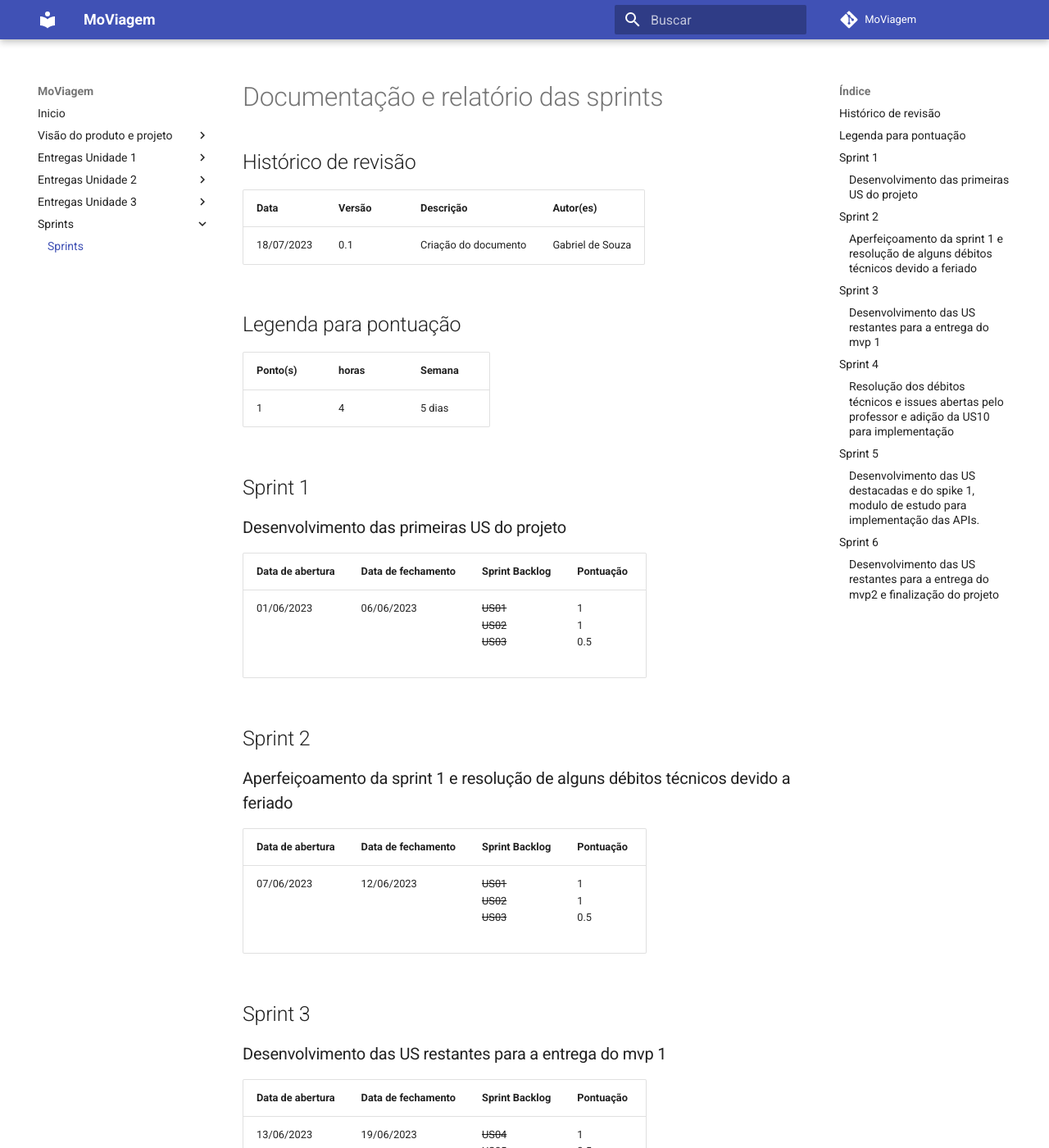
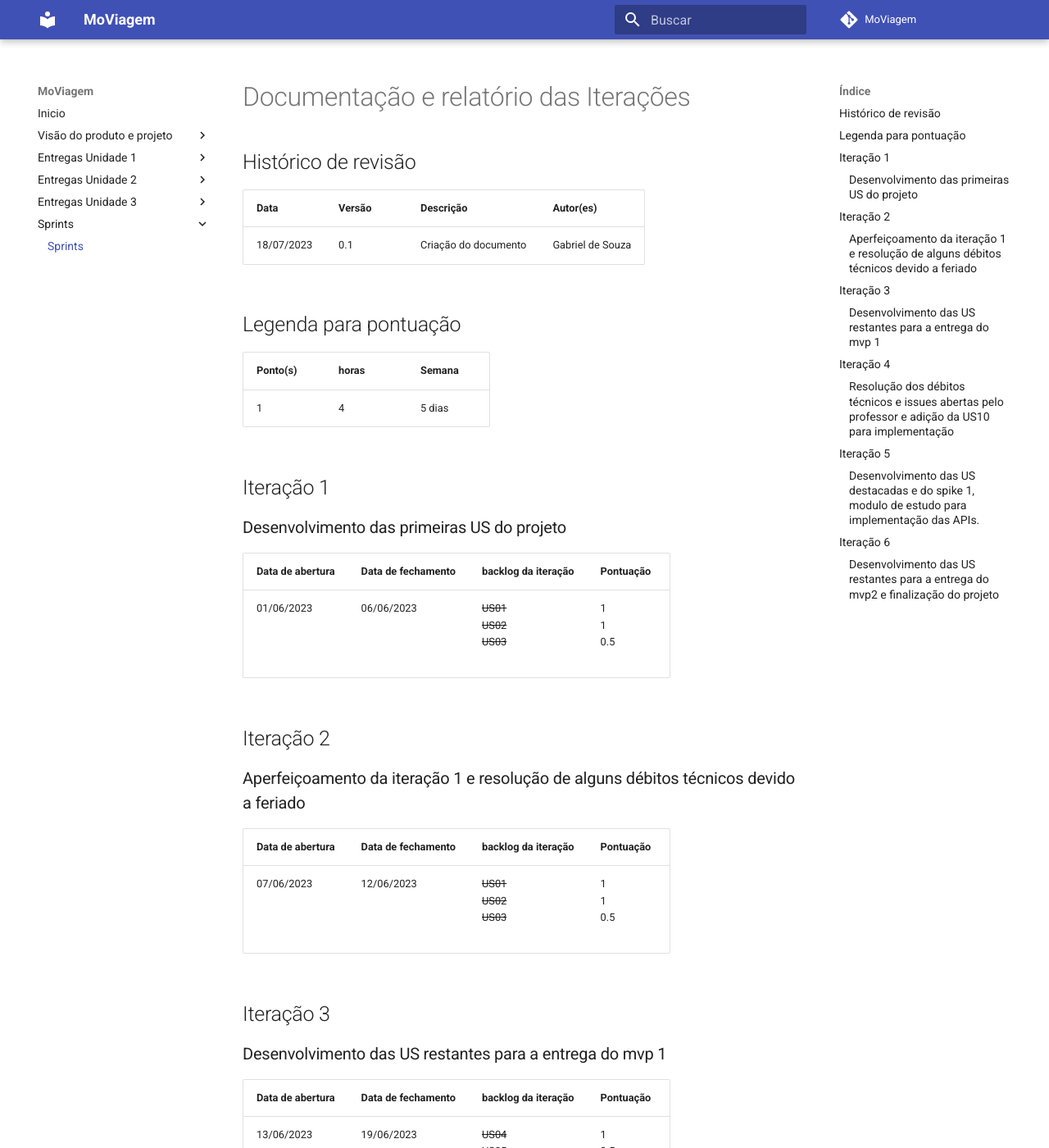
Before and after one commit to mdsreq-fga-unb/2023.1-MoViagem, an MkDocs documentation site: the page built from gitpages/docs/documentos/relato-iteracoes.md, in a window 1280 px wide and 1400 px high. Shown: the whole window at 82% size. Built offline with MkDocs 1.6.1 and Material for MkDocs 9.7.7, drawn with Linux system fonts in a browser that asks for light colours; comment, search, counter and statistics services are not loaded; some of the changed text lies outside the part shown.

Commit message:
adicionando correções

```diff
--- a/gitpages/docs/documentos/relato-sprints.md
+++ b/gitpages/docs/documentos/relato-iteracoes.md
@@ -1,4 +1,4 @@
-# Documentação e relatório das sprints
+# Documentação e relatório das Iterações
 
 ## Histórico de revisão
 
@@ -12,50 +12,50 @@
 | -------- | ----- | ------ |
 | 1        | 4     | 5 dias |
 
-## Sprint 1
+## Iteração 1
 
 ### Desenvolvimento das primeiras US do projeto
 
-| Data de abertura | Data de fechamento | Sprint Backlog                                    | Pontuação                  |
+| Data de abertura | Data de fechamento | backlog da iteração                               | Pontuação                  |
 | ---------------- | ------------------ | ------------------------------------------------- | -------------------------- |
 | 01/06/2023       | 06/06/2023         | <s>US01</s><br><s>US02</s><br><s>US03</s><br><br> | 1 <br> 1 <br> 0.5 <br><br> |
 
-## Sprint 2
+## Iteração 2
 
-### Aperfeiçoamento da sprint 1 e resolução de alguns débitos técnicos devido a feriado
+### Aperfeiçoamento da iteração 1 e resolução de alguns débitos técnicos devido a feriado
 
-| Data de abertura | Data de fechamento | Sprint Backlog                                    | Pontuação                  |
+| Data de abertura | Data de fechamento | backlog da iteração                               | Pontuação                  |
 | ---------------- | ------------------ | ------------------------------------------------- | -------------------------- |
 | 07/06/2023       | 12/06/2023         | <s>US01</s><br><s>US02</s><br><s>US03</s><br><br> | 1 <br> 1 <br> 0.5 <br><br> |
 
-## Sprint 3
+## Iteração 3
 
 ### Desenvolvimento das US restantes para a entrega do mvp 1
 
-| Data de abertura | Data de fechamento | Sprint Backlog                                                                                                                                                                 | Pontuação                                                                          |
+| Data de abertura | Data de fechamento | backlog da iteração                                                                                                                                                            | Pontuação                                                                          |
 | ---------------- | ------------------ | ------------------------------------------------------------------------------------------------------------------------------------------------------------------------------ | ---------------------------------------------------------------------------------- |
 | 13/06/2023       | 19/06/2023         | <s>US04</s><br><s>US05</s><br><s>US06</s><br> <s>US07</s><br> <s>US08</s><br> <s>US15</s> <br><s>US16</s><br> <s>US17</s> <br><s>US18</s><br> <s>US19</s><br> <s>US20</s> <br> | 1 <br> 0.5 <br> 1 <br> 0.5<br>0.5 <br>1 <br>0.5 <br>0.5 <br>0.5 <br>0.5 <br> 2<br> |
 
-## Sprint 4
+## Iteração 4
 
 ### Resolução dos débitos técnicos e issues abertas pelo professor e adição da US10 para implementação
 
-| Data de abertura | Data de fechamento | Sprint Backlog                                                                                                                                             | Pontuação                                   |
+| Data de abertura | Data de fechamento | backlog da iteração                                                                                                                                        | Pontuação                                   |
 | ---------------- | ------------------ | ---------------------------------------------------------------------------------------------------------------------------------------------------------- | ------------------------------------------- |
 | 27/06/2023       | 03/07/2023         | <s>US06</s><br> <s>US07</s><br> <s>US15</s> <br><s>US16</s><br> <s>US17</s> <br><s>US18</s><br> <s>US19</s><br> <s>US20</s> <br> <br> <s>US10</s><br> <br> | <br> <br> <br> <br> <br> <br> <br> <br> 1.5 |
 
-## Sprint 5
+## Iteração 5
 
 ### Desenvolvimento das US destacadas e do spike 1, modulo de estudo para implementação das APIs.
 
-| Data de abertura | Data de fechamento | Sprint Backlog                                                                                                       | Pontuação                                                   |
+| Data de abertura | Data de fechamento | backlog da iteração                                                                                                  | Pontuação                                                   |
 | ---------------- | ------------------ | -------------------------------------------------------------------------------------------------------------------- | ----------------------------------------------------------- |
 | 04/07/2023       | 09/07/2023         | <s>US09</s><br><s>US11</s><br><s>US12</s><br> <s>US13</s><br> <s>US21</s><br> <s>US22</s> <br><s>spike1</s><br> <br> | 0.5 <br> 2 <br> 1 <br> 0.5 <br> 1 <br> 0.5 <br> 1 <br> <br> |
 
-## Sprint 6
+## Iteração 6
 
 ### Desenvolvimento das US restantes para a entrega do mvp2 e finalização do projeto
 
-| Data de abertura | Data de fechamento | Sprint Backlog                                                                                                                  | Pontuação                                     |
-| ---------------- | ------------------ | ------------------------------------------------------------------------------------------------------------------------------- | --------------------------------------------- |
-| 11/07/2023       | 18/07/2023         | <s>US14</s><br><s>US24</s><br><s>US25</s><br><s>Ajustar Responsividade</s><br> <s>Escrecer o relatório das sprints</s><br> <br> | 1.5 <br> 4 <br> 1 <br> 0.5 <br> 0.5 <br> <br> |
+| Data de abertura | Data de fechamento | backlog da iteração                                                                                                               | Pontuação                                     |
+| ---------------- | ------------------ | --------------------------------------------------------------------------------------------------------------------------------- | --------------------------------------------- |
+| 11/07/2023       | 18/07/2023         | <s>US14</s><br><s>US24</s><br><s>US25</s><br><s>Ajustar Responsividade</s><br> <s>Escrecer o relatório das Iteraçãos</s><br> <br> | 1.5 <br> 4 <br> 1 <br> 0.5 <br> 0.5 <br> <br> |
--- a/mkdocs.yml
+++ b/mkdocs.yml
@@ -22,7 +22,7 @@ nav:
       - PBB e BDD: documentos/pbb-e-bdd.md
       - BACKLOG SAFe: documentos/backlog-SAFe.md
   - Sprints:
-      - Sprints: documentos/relato-sprints.md
+      - Sprints: documentos/relato-iteracoes.md
 
 extra_css:
   - css/custom.css
```
Also changed, not shown: gitpages/docs/documentos/visao-do-produto-e-projeto.md (+9 -8 lines).
